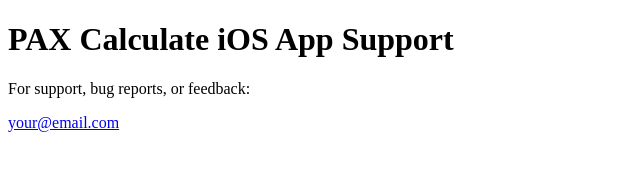
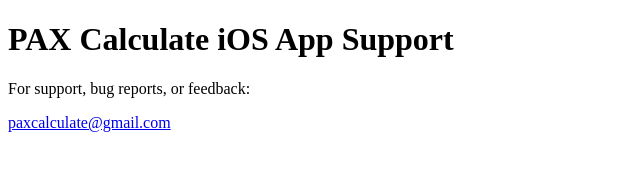
Before and after one commit to Davidss2/Pax-Calculate-Data, a plain HTML site: page index.html in a window 1280 px wide. Shown: the full height of the page, 0-640 px from the left. Drawn offline with Linux system fonts and the light colour scheme.

Commit message:
Update index.html

```diff
--- a/index.html
+++ b/index.html
@@ -7,6 +7,6 @@
 <body>
   <h1>PAX Calculate iOS App Support</h1>
   <p>For support, bug reports, or feedback:</p>
-  <p><a href="mailto:your@email.com">your@email.com</a></p>
+  <p><a href="paxcalculate@gmail.com">paxcalculate@gmail.com</a></p>
 </body>
 </html>
```
